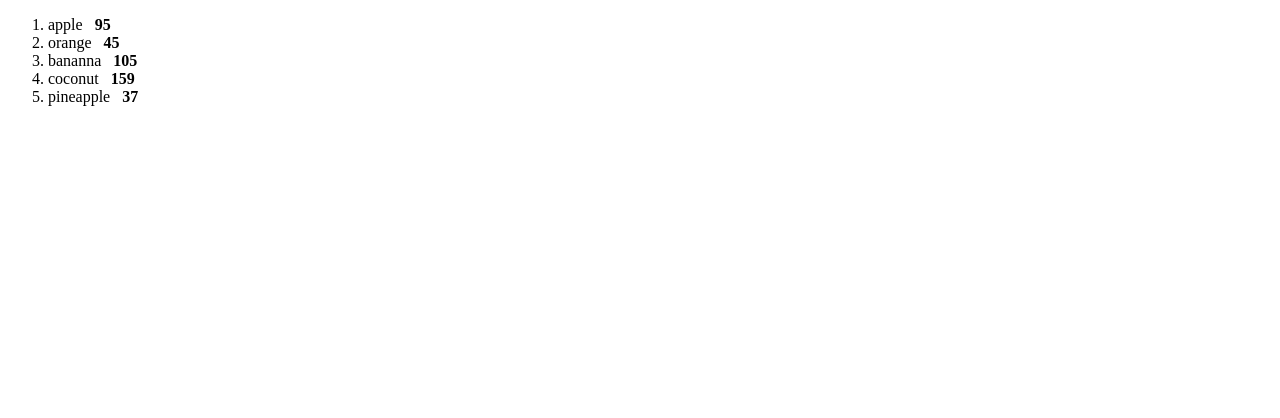
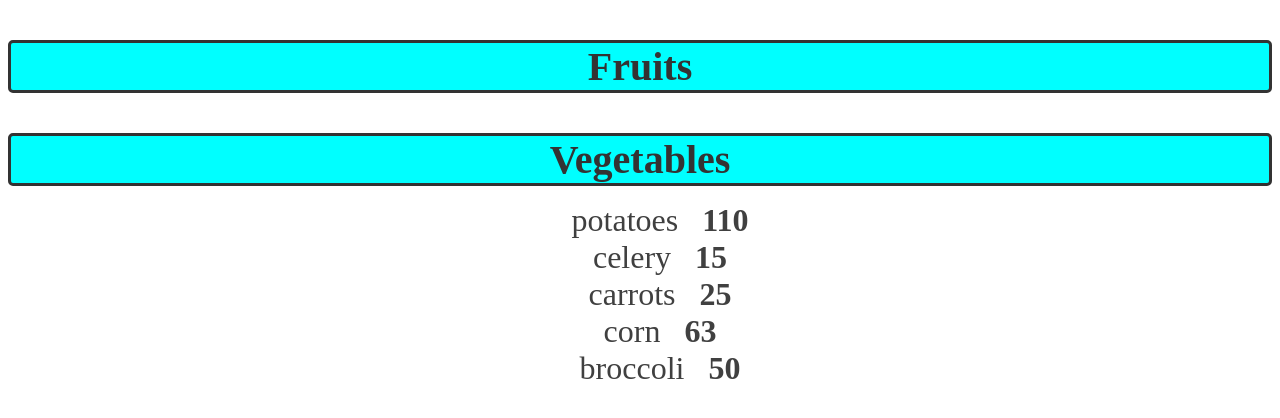
Before and after one commit to alal9000/react-course-bc, a React (Vite) app in the folder my-react-app/: page / in a window 1280 px wide. Shown: the top 418 px of the page. Built offline with nearby package versions, Linux system fonts and the light colour scheme.

Commit message:
finished up render lists

```diff
--- a/my-react-app/src/App.jsx
+++ b/my-react-app/src/App.jsx
@@ -1,9 +1,28 @@
-import List from './List'
+import List from "./List";
 
 function App() {
+  const fruits = [
+    { id: 1, name: "apple", calories: "apple" },
+    { id: 2, name: "orange", calories: 45 },
+    { id: 3, name: "bananna", calories: 105 },
+    { id: 4, name: "coconut", calories: 159 },
+    { id: 5, name: "pineapple", calories: 37 },
+  ];
+
+  const vegetables = [
+    { id: 6, name: "potatoes", calories: 110 },
+    { id: 7, name: "celery", calories: 15 },
+    { id: 8, name: "carrots", calories: 25 },
+    { id: 9, name: "corn", calories: 63 },
+    { id: 10, name: "broccoli", calories: 50 },
+  ];
+
   return (
     <>
-    <List />
+      {fruits.length > 0 && <List category="Fruits" />}
+      {vegetables.length > 0 ? (
+        <List items={vegetables} category="Vegetables" />
+      ) : null}
     </>
   );
 }
--- a/my-react-app/src/List.jsx
+++ b/my-react-app/src/List.jsx
@@ -1,30 +1,43 @@
-function List() {
-  const fruits = [
-    { id: 1, name: "apple", calories: 95 },
-    { id: 2, name: "orange", calories: 45 },
-    { id: 3, name: "bananna", calories: 105 },
-    { id: 4, name: "coconut", calories: 159 },
-    { id: 5, name: "pineapple", calories: 37 },
-  ];
+import PropTypes from "prop-types";
 
+function List(props) {
+  const category = props.category;
+  const itemList = props.items;
   //   fruits.sort((a, b) => a.name.localeCompare(b.name)); // alphabetical
   //   fruits.sort((a, b) => b.name.localeCompare(a.name)); // reverse alphabetical
   //   fruits.sort((a, b) => a.calories - b.calories); // numeric
   //   fruits.sort((a, b) => b.calories - a.calories); // reverse numeric
 
+  //   const lowCalFruits = fruits.filter(fruit => fruit.calories < 100);
 
-  const lowCalFruit = fruits.filter(fruit => fruit.calories < 100);
+  //   const highCalFruits = fruits.filter(fruit => fruit.calories >= 100);
 
-
-
-
-
-  const listItems = fruits.map((fruit) => (
-    <li key={fruit.id}>
-      {fruit.name} &nbsp; <b>{fruit.calories}</b>
+  const listItems = itemList.map((item) => (
+    <li key={item.id}>
+      {item.name} &nbsp; <b>{item.calories}</b>
     </li>
   ));
 
-  return <ol>{listItems}</ol>;
+  return (
+    <>
+      <h3 className="list-category">{category}</h3>
+      <ol className="list-items">{listItems}</ol>
+    </>
+  );
 }
+List.propTypes = {
+  category: PropTypes.string,
+  items: PropTypes.arrayOf(
+    PropTypes.shape({
+      id: PropTypes.number,
+      name: PropTypes.string,
+      calories: PropTypes.number,
+    })
+  ),
+};
+List.defaultProps = {
+  category: "Category",
+  items: [],
+};
+
 export default List;
--- a/my-react-app/src/index.css
+++ b/my-react-app/src/index.css
@@ -15,3 +15,27 @@
   border-radius: 5px;
   margin: 0;
 }
+
+.list-category {
+  font-size: 2.5em;
+  font-weight: bold;
+  color: hsl(0, 0%, 20%);
+  margin-bottom: 10px;
+  text-align: center;
+  border: 3px solid;
+  border-radius: 5px;
+  background-color: aqua;
+}
+
+.list-items li {
+  font-size: 2em;
+  list-style: none;
+  color: hsl(0, 0%, 25%);
+  text-align: center;
+  margin: 0;
+}
+
+.list-items li:hover {
+  color: hsl(0, 0%, 45%);
+  cursor: pointer;
+}
```
